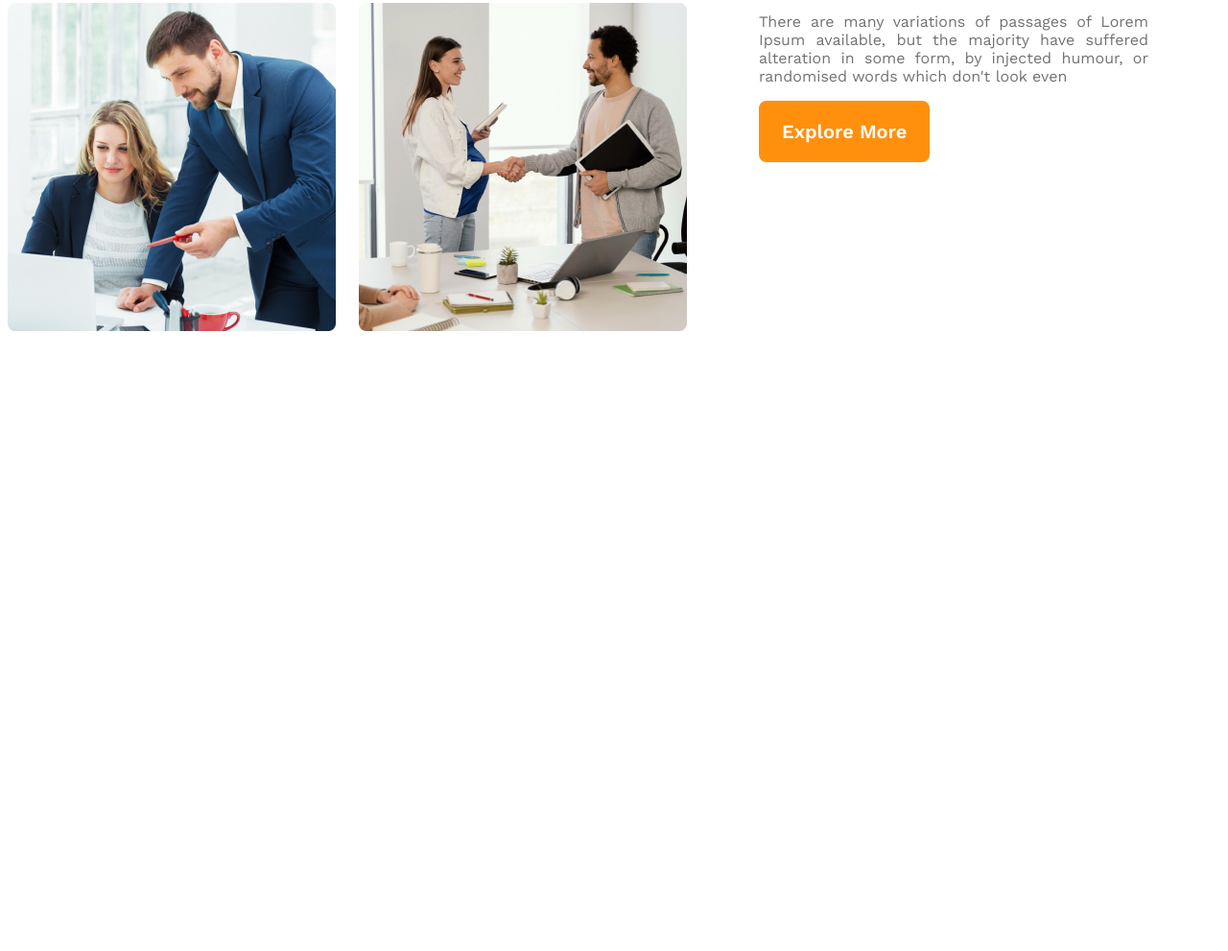
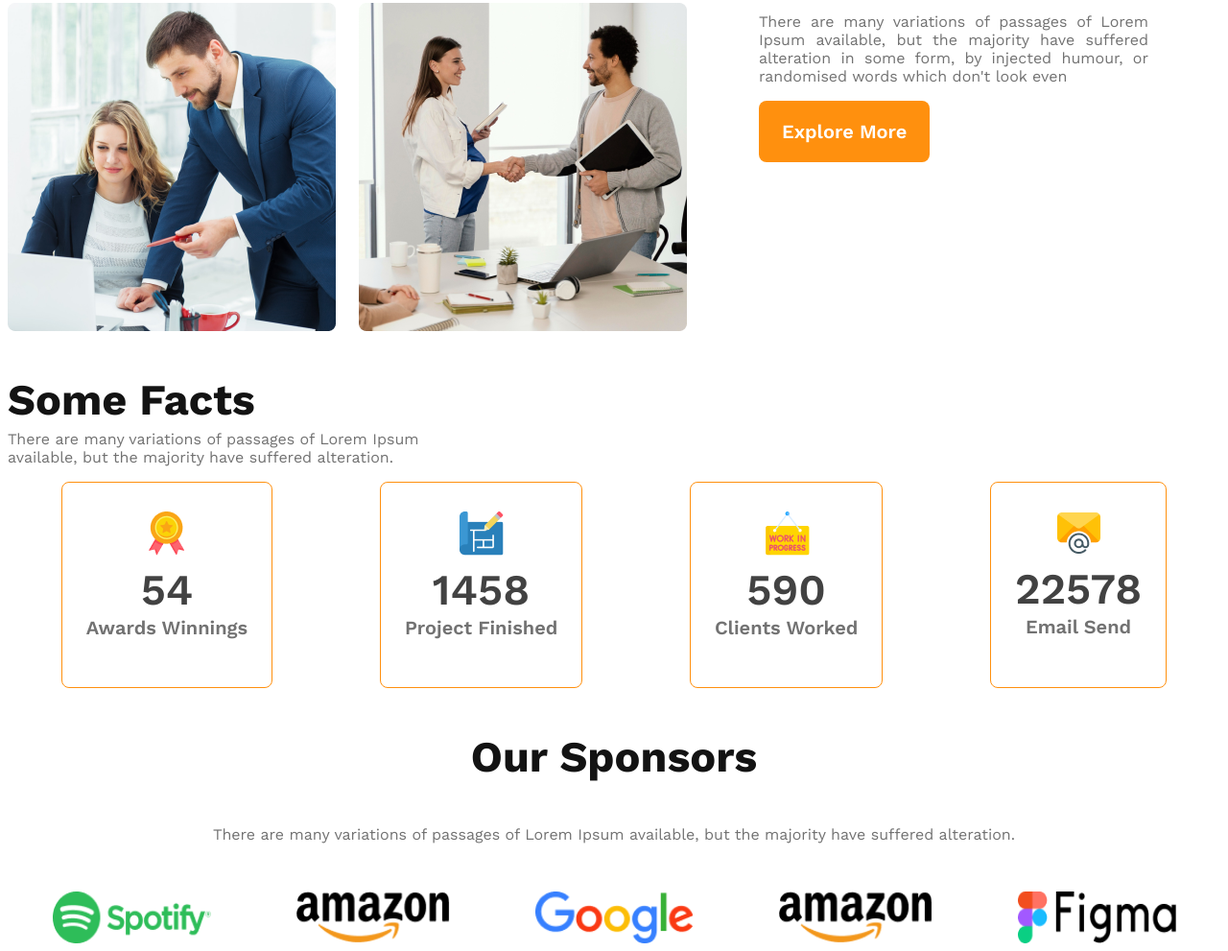
Before and after one commit to nk-rifat/g3-architects-website, a plain HTML site: page index.html in a window 1280 px wide. Shown: the part 1399-2390 px from the top of the page at 96% size. Before the commit the page ends 1752 px from the top, so only its background shows below. Drawn offline with nearby package versions, Linux system fonts and the light colour scheme.

Commit message:
added the sponsors section

```diff
--- a/index.html
+++ b/index.html
@@ -10,7 +10,7 @@
     <!-- header start -->
     <header>
         <nav>
-            <h3 class="header-title">G3 Architects</h3>
+            <h3 class="section-title">G3 Architects</h3>
             <ul>
                 <li><a href="">Home</a></li>
                 <li><a href="">About</a></li>
@@ -46,8 +46,49 @@
 
             </div>
         </section>
+        <!-- features section -->
+        <section class="features">
 
-
+        </section>
+        <section class="facts">
+            <h3 class="section-title facts-title">Some Facts</h3>
+            <p class="text-light-gray facts-info">There are many variations of passages of Lorem Ipsum available, but the majority have suffered alteration.</p>
+            <div class="facts-card-container">
+                <!-- .card*4>img+h2.card-stats+p.card-title -->
+                <div class="card">
+                    <img src="images/icons/ribon.png" alt="">
+                    <h2 class="card-stats">54</h2>
+                    <p class="card-title">Awards Winnings</p>
+                </div>
+                <div class="card">
+                    <img src="images/icons/projects.png" alt="">
+                    <h2 class="card-stats">1458</h2>
+                    <p class="card-title">Project Finished</p>
+                </div>
+                <div class="card">
+                    <img src="images/icons/customers.png" alt="">
+                    <h2 class="card-stats">590</h2>
+                    <p class="card-title">Clients Worked</p>
+                </div>
+                <div class="card">
+                    <img src="images/icons/email.png" alt="">
+                    <h2 class="card-stats">22578</h2>
+                    <p class="card-title">Email Send</p>
+                </div>
+            </div>
+        </section>
+        <!-- sponsors section -->
+         <section class="sponsors">
+            <h3 class="section-title">Our Sponsors</h3>
+            <p class="text-light-gray">There are many variations of passages of Lorem Ipsum available, but the majority have suffered alteration.</p>
+            <div class="sponsors-img-container">
+                <img src="images/sponsors/spotify.png" alt="">
+                <img src="images/sponsors/amazon.png" alt="">
+                <img src="images/sponsors/google.png" alt="">
+                <img src="images/sponsors/amazon.png" alt="">
+                <img src="images/sponsors/figma.png" alt="">
+            </div>
+         </section>
     </main>
     <footer>
 
--- a/styles/architects.css
+++ b/styles/architects.css
@@ -11,7 +11,24 @@ header{
     padding: 50px 240px;
 
 }
-.header-title{
+
+/* common shared css */
+.btn-primary{
+    color: #fff;
+    font-size: 20px;
+    font-weight: 600;
+    background-color: #ff900e;
+    border: 0px;
+    border-radius: 8px;
+    padding: 20px 24px;
+    margin-bottom: 20px;
+}
+.text-light-gray{
+    color: #727272;
+    font-size: 16px;
+    font-weight: 400;
+}
+.section-title{
     color: #131313;
     font-size: 45px;
     font-weight: 700px;
@@ -52,22 +69,6 @@ li a{
     font-size: 64px;
     font-weight: 700;
     margin-bottom: 10px;
-}
-.text-light-gray{
-    color: #727272;
-    font-size: 16px;
-    font-weight: 400;
-}
-.btn-primary{
-  color: #fff;
-  font-size: 20px;
-  font-weight: 600;
-  background-color: #ff900e;
-  border: 0px;
-  border-radius: 8px;
-  padding: 20px 24px;
-  margin-bottom: 20px;
-
 }
 .banner img{
     width: 100%;
@@ -110,6 +111,53 @@ main{
     color:#FF900E ;
 }
 
+/* facts section */
+.facts-info{
+    width: 40%;
+    margin-top: 1px;
+}
+.facts-title{
+    margin-bottom: 5px;
+}
+.facts-card-container{
+    display: flex;
+    justify-content: space-around;
+}
+.facts-card-container .card{
+    border-radius: 8px;
+    border: 1px solid #FF900E;
+    text-align: center;
+    padding: 30px 25px;
+}
+.facts-card-container .card-stats{
+    color:#424242;
+    font-size: 45px;
+    font-weight: 600;
+    margin-top: 5px;
+    margin-bottom: 1px;
+}
+.facts-card-container .card-title{
+    color: #727272;
+    font-size: 20px;
+    font-weight: 600;
+    margin-top: 1px;
+}
+/* sponsors styles */
+.sponsors{
+    text-align: center;
+}
+.sponsors-img-container{
+    margin-top: 50px;
+    display: flex;
+    justify-content: space-evenly;
+    gap: 40px;
+
+}
+.sponsors-img-container img{
+    width: 165px;
+
+}
+
 /* responsive media queries */
 /* mobile device */
 @media screen and (max-width:576px) {
@@ -130,6 +178,18 @@ main{
     padding-right: 20px;
     padding-left: 20px;
    }
+  .facts-card-container{
+    display: grid;
+    grid-template-columns: repeat(2,1fr);
+  }
+  .facts-info{
+    width: 100%;
+  }
+  .sponsors-img-container{
+    flex-direction: column;
+    align-items: center;
+  }
+
 }
 
 /* tablet or medium device */
@@ -145,5 +205,11 @@ main{
     .teams-title{
         width: 80%;
     }
-
+    .facts-info{
+        width: 100%;
+    }
+    .sponsors-img-container{
+        flex-direction: column;
+        align-items: center;
+      }
 }
```
